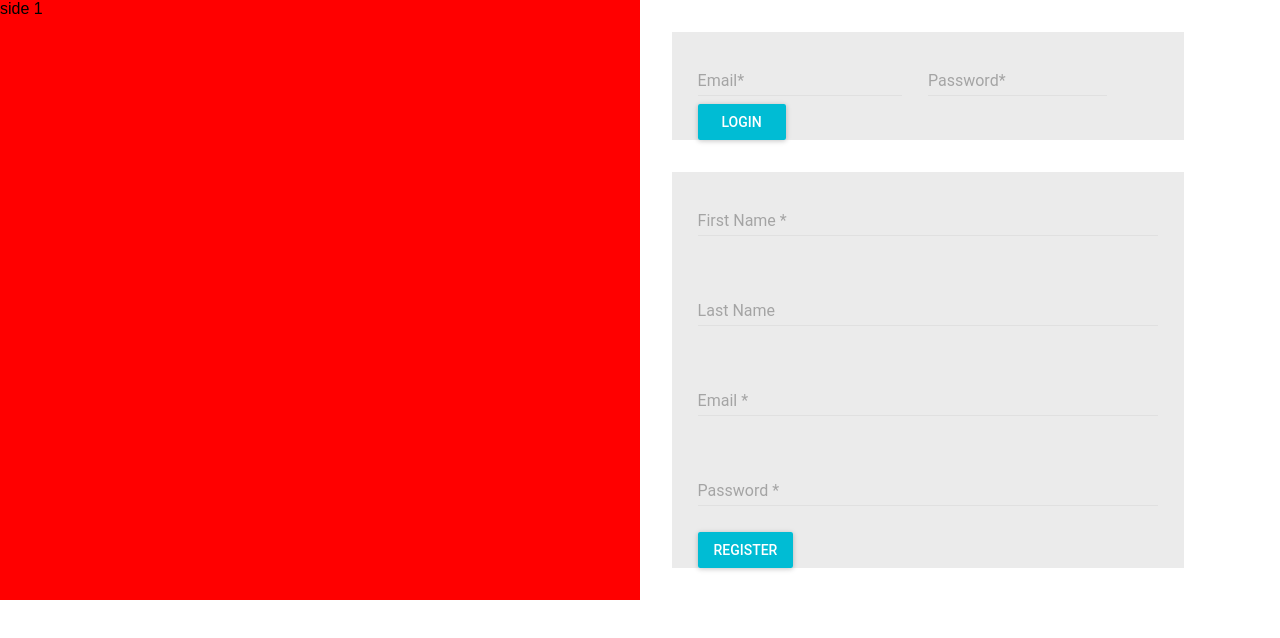
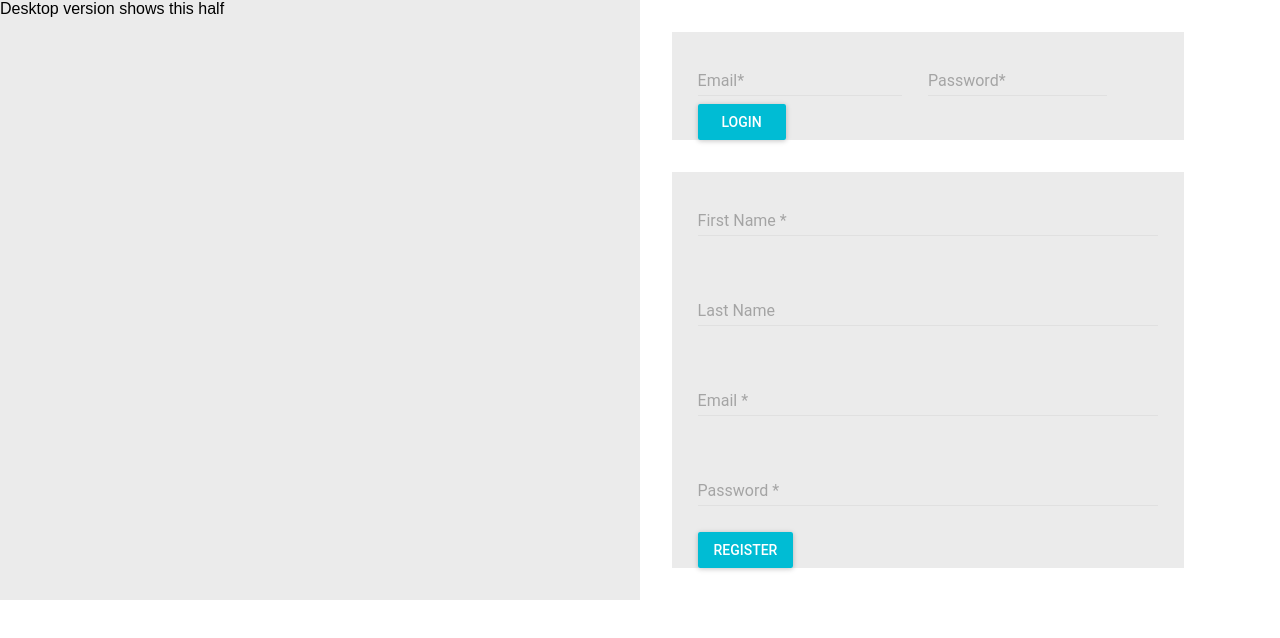
Before and after one commit to scrummish/Project-2-Application, a React (Create React App) app: page / in a window 1280 px wide. Shown: the top 638 px of the page. Built offline with nearby package versions, Linux system fonts and the light colour scheme.

Commit message:
Login and registration works as intended

```diff
--- a/src/App.js
+++ b/src/App.js
@@ -9,13 +9,16 @@ class App extends Component {
     super();
 
     this.state = {
-     toggleUser: true
+     signedin: false
     }
+  }
+  loginSuccess = (bool)=>{
+    this.setState({signedin: bool})
   }
   render() {
     return (
       <div className="App">
-        <SignInScreen/>
+        {this.state.signedin ? null : <SignInScreen loginSuccess={this.loginSuccess}/>}
       </div>
     );
   }
--- a/src/Login.js
+++ b/src/Login.js
@@ -1,7 +1,6 @@
 import React, { Component } from 'react';
 import RaisedButton from 'material-ui/RaisedButton';
 import TextField from 'material-ui/TextField';
-import Subheader from 'material-ui/Subheader';
 import './login.css';
 
 class Login extends Component {
--- a/src/SignInScreen.css
+++ b/src/SignInScreen.css
@@ -5,7 +5,7 @@
 	width: 50%;
 }
 #sign-in-flex-child1 {
-	background-color: red;
+	background-color: rgba(0, 0, 0, 0.08);
 }
 #sign-in-flex-child2 {
 
--- a/src/SignInScreen.js
+++ b/src/SignInScreen.js
@@ -20,22 +20,24 @@ class SignInScreen extends Component {
       .send(formData)
       .end((err,createdUser)=>{
           const parsedUser = JSON.parse(createdUser.text);
-          console.log(parsedUser)
+          const registration_success_or_fail = parsedUser[2][1];
+          this.props.loginSuccess(registration_success_or_fail);
       })
   }
   login = (formData)=>{
-      REQUEST.post('http://localhost:9292/user/')
+      REQUEST.post('http://localhost:9292/user/login')
       .send(formData)
       .end((err,createdUser)=>{
-          const parsedUser = JSON.parse(createdUser.text);
-          console.log(parsedUser, 'loggedin')
+        const parsedUser = JSON.parse(createdUser.text);
+        const registration_success_or_fail = parsedUser[2][1];
+        this.props.loginSuccess(registration_success_or_fail);
       })
   }
 render() {
   return (
-      <div class="sign-in-flex-container">
-        <section id="sign-in-flex-child1" class="sign-in-flex-child">side 1</section>
-        <section id="sign-in-flex-child2" class="sign-in-flex-child">
+      <div className="sign-in-flex-container">
+        <section id="sign-in-flex-child1" className="sign-in-flex-child">Desktop version shows this half</section>
+        <section id="sign-in-flex-child2" className="sign-in-flex-child">
           <MuiThemeProvider muiTheme={getMuiTheme()}>
             <Login login={this.login}/>
           </MuiThemeProvider>
```
